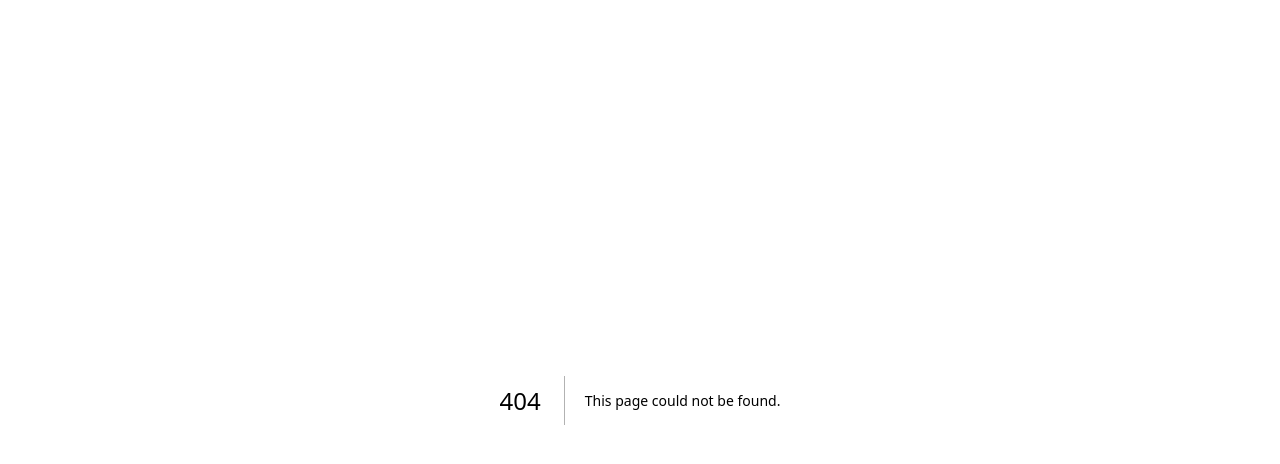
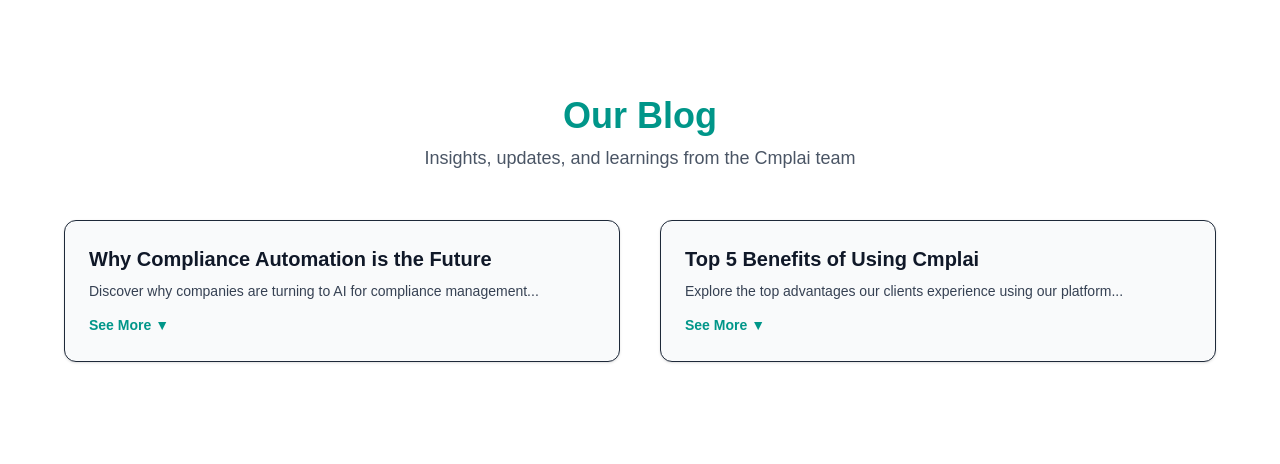
Before and after one commit to Narsimha1729/cmplai-adv, a Next.js app: page /blog in a window 1280 px wide. Before the commit this address had no page. Shown: the top 464 px of the page. Built offline with nearby package versions, Linux system fonts and the light colour scheme.

Commit message:
Finished

```diff
--- /dev/null
+++ b/app/blog/page.jsx
@@ -0,0 +1,23 @@
+import BlogSection from '@/components/BlogSection';
+
+export const metadata = {
+  title: 'Blog – Cmplai',
+  description: 'Insights and updates from the Cmplai team',
+};
+
+export default function BlogPage() {
+  return (
+    <section className="px-6 py-24 bg-white text-gray-800 min-h-screen">
+      <div className="max-w-6xl mx-auto">
+        <div className="text-center mb-12">
+          <h1 className="text-4xl font-extrabold text-teal-600">Our Blog</h1>
+          <p className="text-gray-600 mt-2 text-lg">
+            Insights, updates, and learnings from the Cmplai team
+          </p>
+        </div>
+
+        <BlogSection />
+      </div>
+    </section>
+  );
+}
--- /dev/null
+++ b/components/BlogSection.jsx
@@ -0,0 +1,49 @@
+'use client';
+import { useState } from 'react';
+
+const blogPosts = [
+  {
+    id: 1,
+    title: 'Why Compliance Automation is the Future',
+    summary: 'Discover why companies are turning to AI for compliance management...',
+    full: `In the rapidly evolving pharmaceutical and manufacturing sectors...`,
+  },
+  {
+    id: 2,
+    title: 'Top 5 Benefits of Using Cmplai',
+    summary: 'Explore the top advantages our clients experience using our platform...',
+    full: `Our platform not only accelerates document creation...`,
+  },
+];
+
+export default function BlogSection() {
+  const [expandedPost, setExpandedPost] = useState(null);
+
+  const togglePost = (id) => {
+    setExpandedPost((prev) => (prev === id ? null : id));
+  };
+
+  return (
+    <div className="grid md:grid-cols-2 gap-10">
+      {blogPosts.map((post) => (
+        <div
+          key={post.id}
+          className="bg-gray-50 border hover:border-teal-400 p-6 rounded-xl shadow-sm transition"
+        >
+          <h2 className="text-xl font-bold text-gray-900 mb-2">
+            {post.title}
+          </h2>
+          <p className="text-sm text-gray-700 mb-3">
+            {expandedPost === post.id ? post.full : post.summary}
+          </p>
+          <button
+            onClick={() => togglePost(post.id)}
+            className="text-teal-600 hover:underline font-semibold text-sm"
+          >
+            {expandedPost === post.id ? 'See Less ▲' : 'See More ▼'}
+          </button>
+        </div>
+      ))}
+    </div>
+  );
+}
```
Also changed, not shown: components/BlogCard.jsx (added).
